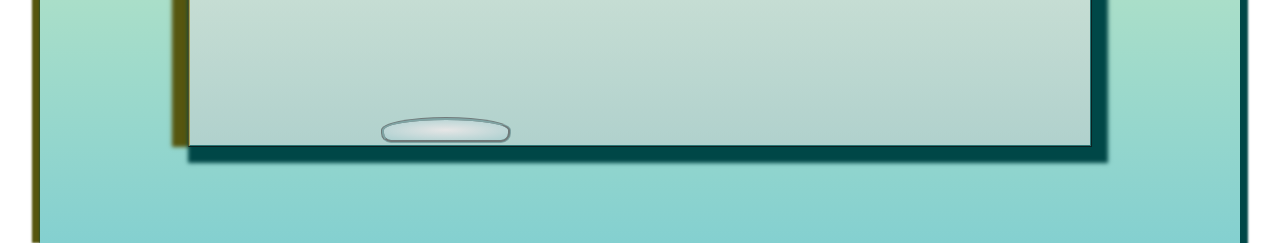
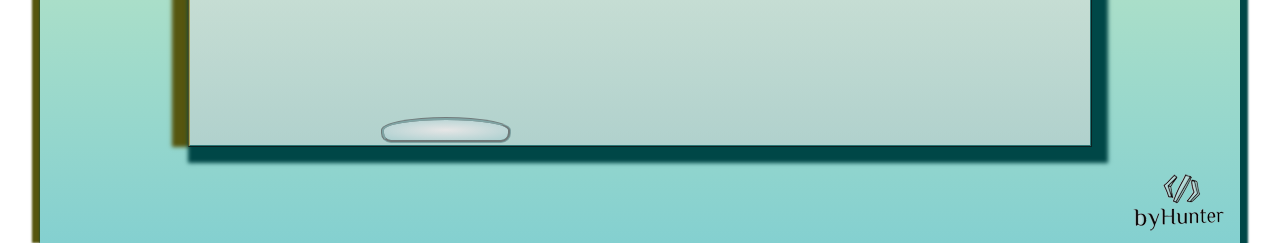
Before and after one commit to bivhunter/bivhunter.github.io, a plain HTML site: page index_tennis.html in a window 1280 px wide. Shown: the part 577-820 px from the top of the page. Drawn offline with Linux system fonts and the light colour scheme.

Commit message:
end task

```diff
--- a/css/style_game.css
+++ b/css/style_game.css
@@ -10,6 +10,7 @@ body {
 }
 
 .wrapper {
+    position: relative;
     width: 100%;
     height: 800px;
     margin: 20px auto;
@@ -342,6 +343,15 @@ ul button {
   text-align: center;
 }
 
+.logo {
+    position: absolute;
+    right: 10px;
+    bottom: 10px;
+    width: 100px;
+    height: 66px;
+    background-image: url("../images/logo.png");
+}
+
 .point {
     width: 1px;
     height: 1px;
--- a/index_tennis.html
+++ b/index_tennis.html
@@ -17,6 +17,10 @@
 	 <div id="game-field" class="game-field">
 		<!-- <div class="block"></div> -->
 	</div>
+
+    <div id="logo" class="logo">
+
+    </div>
 </div>
 	 <!-- <div id="game-field2" class="game-field">
 	 		 <div class="block"></div>
```
Also changed, not shown: images/logo.png (added).
